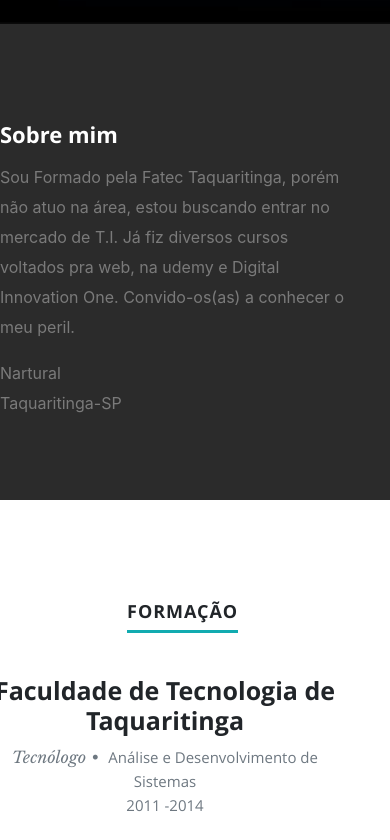
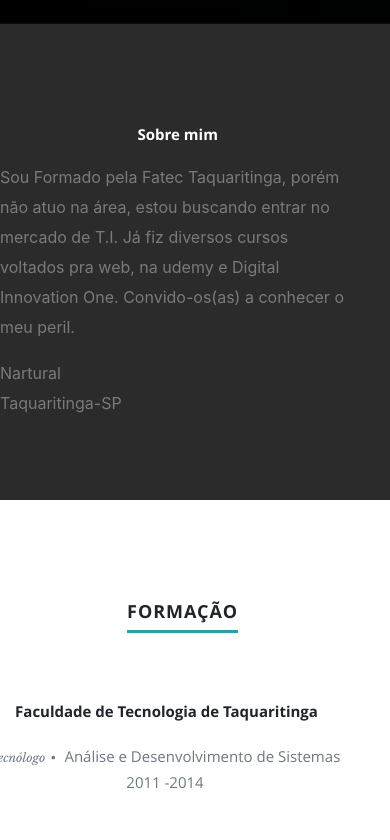
Before and after one commit to fidelis27/react-portfolio, a React (Create React App) app: page / in a window 390 px wide. Shown: the part 820-1660 px from the top of the page. Built offline with nearby package versions, Linux system fonts and the light colour scheme.

Commit message:
ajustes tela small

```diff
--- a/public/css/media-queries.css
+++ b/public/css/media-queries.css
@@ -370,14 +370,67 @@
    /* social links */
    footer .social-links { font-size: 20px; }
    footer .social-links li { margin-left: 14px; }
-
+   .banner h1{
+      font-size: 30px!important;
+   }
    .conquer img{
       display: block;
-      width: 200px;
-      height: 200px;
+      width: 250px!important;
+      height: 250px!important;
       text-align: left;
       padding: 0;
       margin: 0;
    }
+   .conquer h1,h2{
+      display: inline-block;
+      text-align: center;
+      font-size: 15px!important;
+   }
+   .education  h3{
+      font-size: 15px!important;
+      display: inline-block;
+      text-align: center;
+      padding-left: 3px;
+
+   }
+   .education p {
+      font-size: 12px!important;
+      display: inline-block;
+      text-align: center;
+
+   }
+   #portfolio  h1{
+      font-size: 15px!important;
+      display: inline-block;
+      text-align: center;
+      padding-left: 3px;
+
+   }
+   .work  h3{
+      font-size: 15px!important;
+      display: inline-block;
+      text-align: center;
+      padding-left: 3px;
+
+   }
+   .work  p{
+      font-size: 12px!important;
+      display: inline-block;
+      text-align: center;
+      padding-left: 3px;
+
+   }
+   .skill h2,h3{
+      font-size: 15px!important;
+      display: inline-block;
+      text-align: center;
+      padding-left: 3px;
+   }
+   .skill p{
+      font-size: 12px!important;
+      display: inline-block;
+      text-align: center;
+      padding-left: 3px;
+   }
 
 }
```
